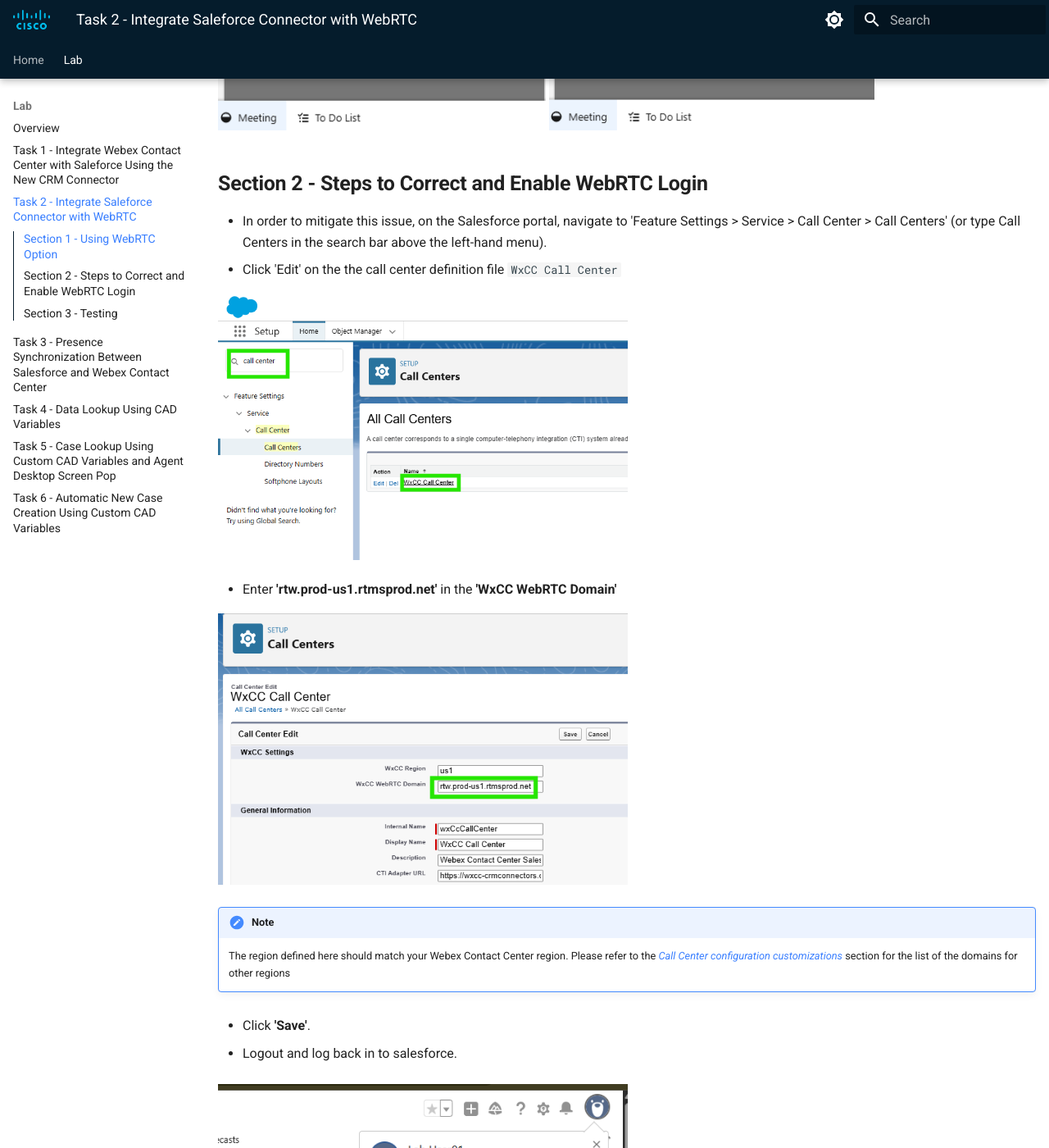
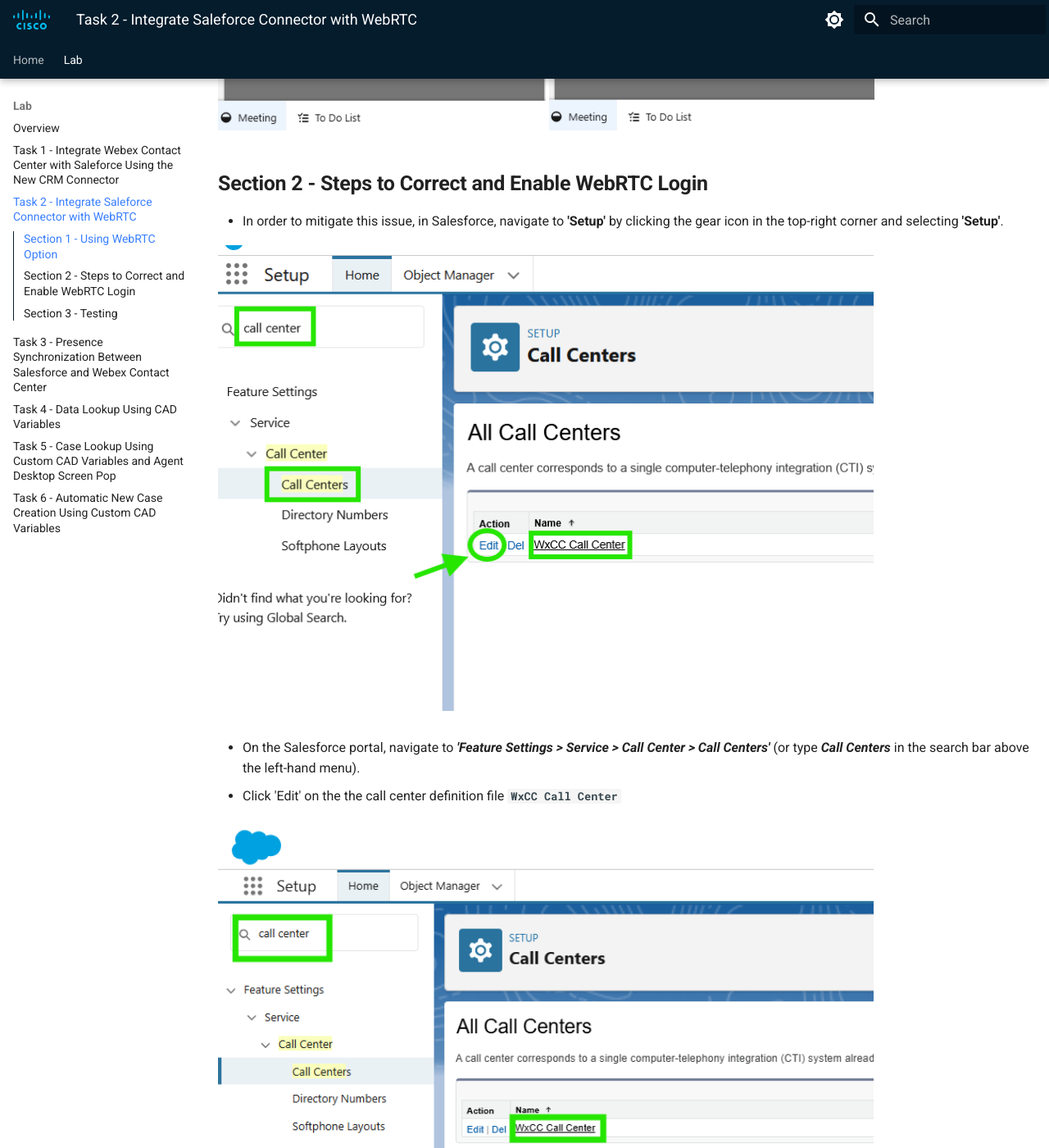
Before and after one commit to WebexCC-SA/LAB-2308, an MkDocs documentation site: the page built from docs/task2.md, in a window 1280 px wide and 1400 px high, scrolled down 3111 px. Shown: the whole window at 82% size. Built offline with MkDocs 1.6.1 and Material for MkDocs 9.7.7, drawn with Linux system fonts in a browser that asks for light colours.

Commit message:
Update task2.md

```diff
--- a/docs/task2.md
+++ b/docs/task2.md
@@ -41,14 +41,19 @@
 
 ## **Section 2 - Steps to Correct and Enable WebRTC Login**
 
-- In order to mitigate this issue, on the Salesforce portal, navigate to 'Feature Settings > Service > Call Center > Call Centers' (or type Call Centers in the search bar above the left-hand menu).
-- Click 'Edit' on the the call center definition file `WxCC Call Center`
+- In order to mitigate this issue, in Salesforce, navigate to **'Setup'** by clicking the gear icon in the top-right corner and selecting **'Setup'**.
 
-![Nav](./assets/task2/6.png){ width="500" }
+![Nav](./assets/t2s1p1.png){ width="800" }
+
+- On the Salesforce portal, navigate to _**'Feature Settings > Service > Call Center > Call Centers'**_ (or type **_Call Centers_** in the search bar above the left-hand menu).
+
+- Click 'Edit' on the the call center definition file **`WxCC Call Center`**
+
+![Nav](./assets/task2/6.png){ width="800" }
 
 - Enter **'rtw.prod-us1.rtmsprod.net'** in the **'WxCC WebRTC Domain'**
 
-![Nav](./assets/task2/7.png){ width="500" }
+![Nav](./assets/task2/7.png){ width="800" }
 
 !!! note
 	The region defined here should match your Webex Contact Center region. Please refer to the [_Call Center configuration customizations_](https://help.webex.com/en-us/article/dyidod/Integrate-Webex-Contact-Center-with-Salesforce-(Version-2-New)#reference-template_2cf241c7-ade1-49d6-9582-b38467cb85f4) section for the list of the domains for other regions
@@ -57,7 +62,7 @@
 
 - Logout and log back in to salesforce.
 
-![Nav](./assets/task2/8.png){ width="500" }
+![Nav](./assets/task2/8.png){ width="800" }
 
 ## **Section 3 - Testing**
 
```
